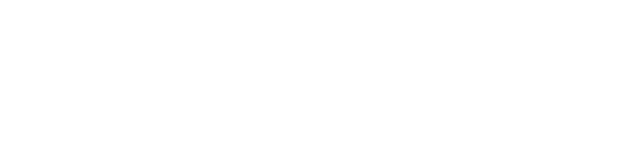
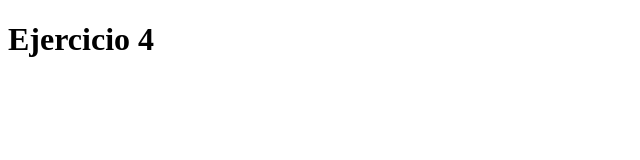
Before and after one commit to minnica/ejercicio4, a website built with Vite: page index.html in a window 1280 px wide. Shown: the whole page, without its empty margins (0-640 px from the left). Built offline with nearby package versions, Linux system fonts and the light colour scheme.

Commit message:
feat(*): add dependecy to run app

```diff
--- a/change-color.js
+++ b/change-color.js
@@ -42,7 +42,10 @@ export class changeColor extends LitElement {
   }
 
   render() {
-    return html` <div class="size"></div> `;
+    return html`
+    <h1>Ejercicio 4</h1>
+    <div class="size"></div>
+    `;
   }
 }
 customElements.define("change-color", changeColor);
--- a/index.html
+++ b/index.html
@@ -4,7 +4,7 @@
 <head>
   <meta charset="UTF-8">
   <meta name="viewport" content="width=device-width, initial-scale=1.0">
-  <title>ejercicio 1</title>
+  <title>ejercicio 4</title>
   <script type="module" src="change-color.js"></script>
 </head>
 
--- a/package.json
+++ b/package.json
@@ -4,6 +4,7 @@
   "description": "",
   "main": "index.js",
   "scripts": {
+    "dev": "vite",
     "test": "echo \"Error: no test specified\" && exit 1"
   },
   "keywords": [],
@@ -11,5 +12,8 @@
   "license": "ISC",
   "dependencies": {
     "lit": "^3.2.1"
+  },
+  "devDependencies": {
+    "vite": "^7.0.0"
   }
 }
```
